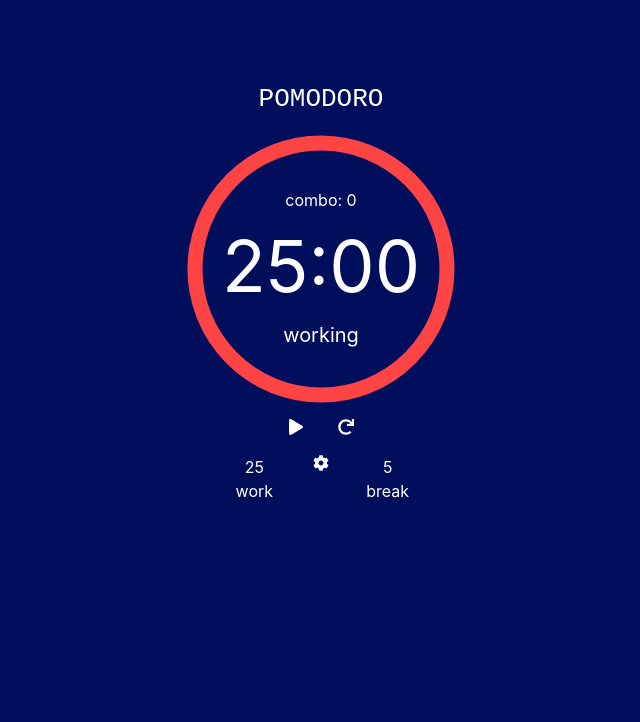
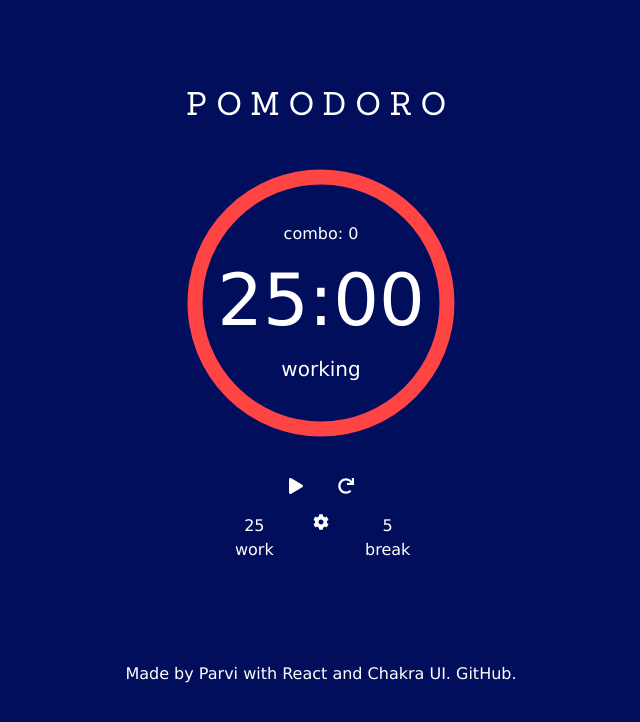
Before and after one commit to alexsandersouzafr/pomodoro, a React (Create React App) app: page / in a window 1280 px wide. Shown: the top 722 px of the page, without its empty margins (319-959 px from the left). Built offline with nearby package versions, Linux system fonts and the light colour scheme; no server answers.

Commit message:
design fix

```diff
--- a/src/App.css
+++ b/src/App.css
@@ -1,5 +1,7 @@
+@import url('https://fonts.googleapis.com/css2?family=Sanchez&display=swap');
 .App {
   text-align: center;
+  font-family:Verdana, Geneva, Tahoma, sans-serif;
   background-color: rgb(0, 14, 92);
 }
 
@@ -12,6 +14,13 @@
   to {color: white;}
 }
 
+.title {
+  color: white;
+  font-size: xx-large;
+  font-weight: 500;
+  font-family: 'Sanchez', serif;
+  letter-spacing: 10px;
+}
 .btn {
   transition: 200ms;
   color: white;
@@ -27,7 +36,7 @@ input {
   text-align: center;
   font-weight: bold;
   background-color: #FF4444;
-  width: 25px;
+  width: 40px;
   color: black;
   border-radius: 25px;
 }
--- a/src/App.js
+++ b/src/App.js
@@ -1,6 +1,6 @@
 import "./App.css";
 import Clock from "./components/clock";
-import { ChakraProvider, Box, Grid, GridItem, Center } from "@chakra-ui/react";
+import { ChakraProvider, Box, Grid, GridItem, Center, Container } from "@chakra-ui/react";
 import { FaPlay, FaRedo, FaPause, FaCog, FaCheck } from "react-icons/fa";
 import { useState, useEffect } from "react";
 import useSound from "use-sound";
@@ -182,10 +182,7 @@ function App() {
       <ChakraProvider>
         <Box p={20}>
           <Box
-            fontSize={26}
-            color="white"
-            fontWeight="semi-bold"
-            fontFamily="monospace"
+            className="title"
           >
             POMODORO
           </Box>
@@ -199,6 +196,11 @@ function App() {
           <Controls />
           <Config />
         </Box>
+        <Box>
+        <Container color="white">
+          Made by Parvi with React and Chakra UI. <a href="https://github.com/parvilucifera">GitHub</a>.
+        </Container>
+      </Box>
       </ChakraProvider>
     </div>
   );
--- a/src/components/clock.js
+++ b/src/components/clock.js
@@ -1,4 +1,4 @@
-import { ChakraProvider, Box } from "@chakra-ui/react";
+import { ChakraProvider, Box, Container } from "@chakra-ui/react";
 import { CircularProgress, CircularProgressLabel, Center } from "@chakra-ui/react";
 import { useEffect } from "react";
 
@@ -56,10 +56,10 @@ function Clock(props) {
           color="#FF4444"
           size="300px"
           thickness="5px"
+          m={25}
         >
           <CircularProgressLabel>
             <Box color="white" fontSize={16}>
-              {" "}
               combo: {props.combo}
             </Box>
             <Box color="white">
@@ -71,6 +71,7 @@ function Clock(props) {
           </CircularProgressLabel>
         </CircularProgress>
       </Center>
+
     </ChakraProvider>
   );
 }
```
